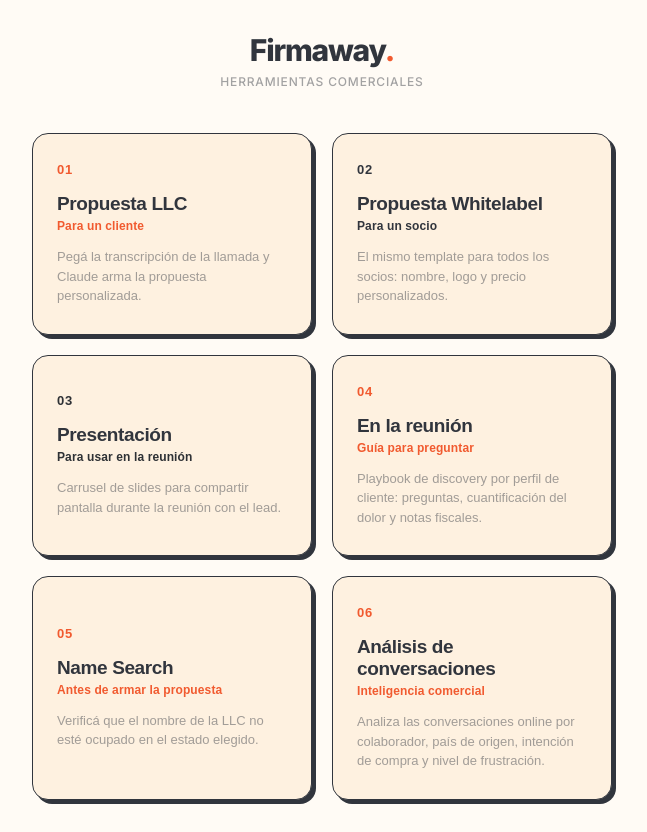
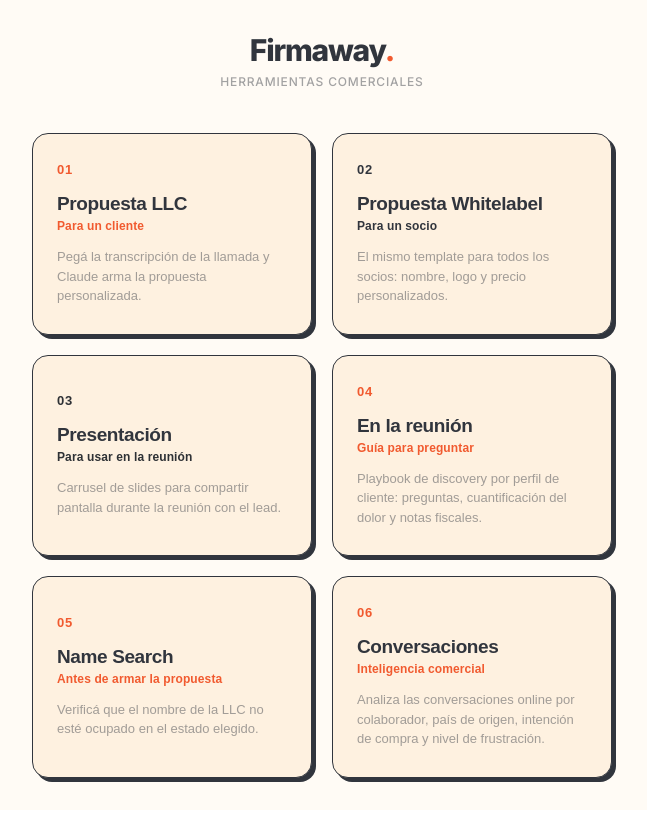
Before and after one commit to dap1978/firmaway-proposal-generator, a Next.js app in the folder frontend/: page / in a window 1280 px wide. Shown: the whole page, without its empty margins (318-965 px from the left). After the commit the page ends 810 px from the top, so only its background shows below. Built offline with nearby package versions, Linux system fonts and the light colour scheme.

Commit message:
fix: acorta titulo de card 06 para evitar wrap a 2 lineas
"Analisis de conversaciones" envolvia a 2 lineas y desalineaba el
subtitulo/descripcion respecto a "Name Search" en la misma fila.

```diff
--- a/frontend/pages/index.js
+++ b/frontend/pages/index.js
@@ -61,7 +61,7 @@
   {
     key: 'conversations',
     num: '06',
-    title: 'Análisis de conversaciones',
+    title: 'Conversaciones',
     sub: 'Inteligencia comercial',
     desc: 'Analiza las conversaciones online por colaborador, país de origen, intención de compra y nivel de frustración.',
     accent: C.orange,
```
